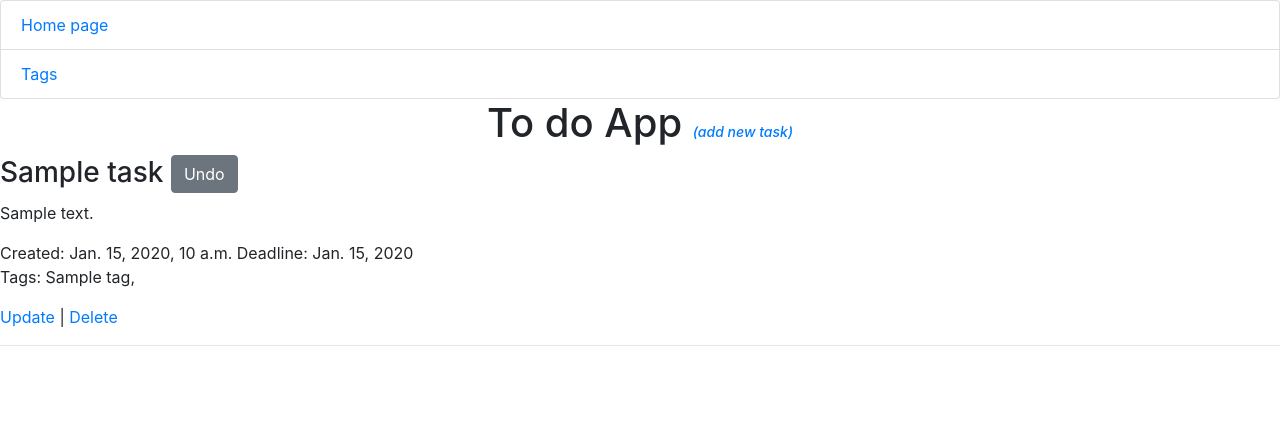
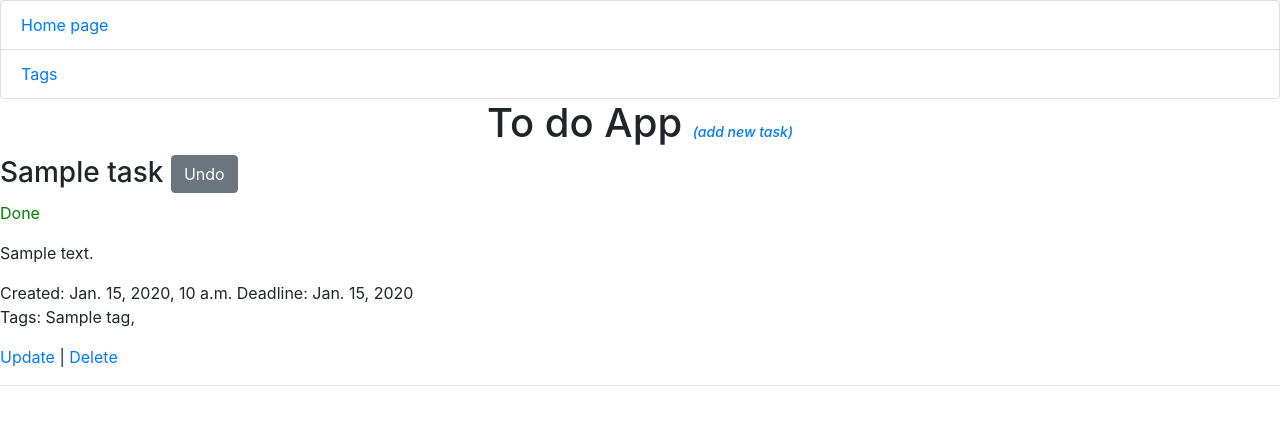
Before and after one commit to Serejka21/todoapp, a Django app: page / in a window 1280 px wide. Shown: the top 425 px of the page. Run offline with Django 5.2, Linux system fonts and the light colour scheme; tables that the repository leaves empty hold one stand-in row (values such as "Sample post").

Commit message:
add task status to task-list

```diff
--- a/core/models.py
+++ b/core/models.py
@@ -24,3 +24,6 @@ class Task(models.Model):
 
     def __str__(self):
         return self.task_name
+
+    def is_done(self) -> str:
+        return "Done" if self.done else "Not done"
--- a/core/views.py
+++ b/core/views.py
@@ -1,8 +1,7 @@
-import datetime
-from datetime import timezone
-
-from django.http import HttpRequest, HttpResponse, HttpResponseRedirect
-from django.shortcuts import render, get_object_or_404
+from django.http import (HttpRequest,
+                         HttpResponse,
+                         HttpResponseRedirect)
+from django.shortcuts import get_object_or_404
 from django.urls import reverse_lazy
 from django.views import generic
 
@@ -60,7 +59,8 @@ def mark_as_done(request: HttpRequest, pk: int) -> HttpResponse:
     task.done = True
     task.save()
     return HttpResponseRedirect(
-        request.META.get("HTTP_REFERER", reverse_lazy(viewname="core:task-list"))
+        request.META.get("HTTP_REFERER",
+                         reverse_lazy(viewname="core:task-list"))
     )
 
 
@@ -69,5 +69,6 @@ def mark_as_undo(request: HttpRequest, pk: int) -> HttpResponse:
     task.done = False
     task.save()
     return HttpResponseRedirect(
-        request.META.get("HTTP_REFERER", reverse_lazy(viewname="core:task-list"))
+        request.META.get("HTTP_REFERER",
+                         reverse_lazy(viewname="core:task-list"))
     )
--- a/templates/core/index.html
+++ b/templates/core/index.html
@@ -14,6 +14,16 @@
       <a class="btn btn-success" href="{% url "core:task-done" pk=task.id %}">Complete</a>
       {% endif %}
     </h3>
+    {% if task.done %}
+    <p>
+      <span style="color: green">{{ task.is_done }}</span>
+    </p>
+    {% else %}
+    <p>
+      <span style="color: red">{{ task.is_done }}</span>
+    </p>
+    {% endif %}
+
     <p>{{ task.description }}</p>
     <span>Created: {{ task.created_at }}</span>
     {% if task.deadline %}
```
Also changed, not shown: static/css/styles.css (line endings or trailing spaces).
